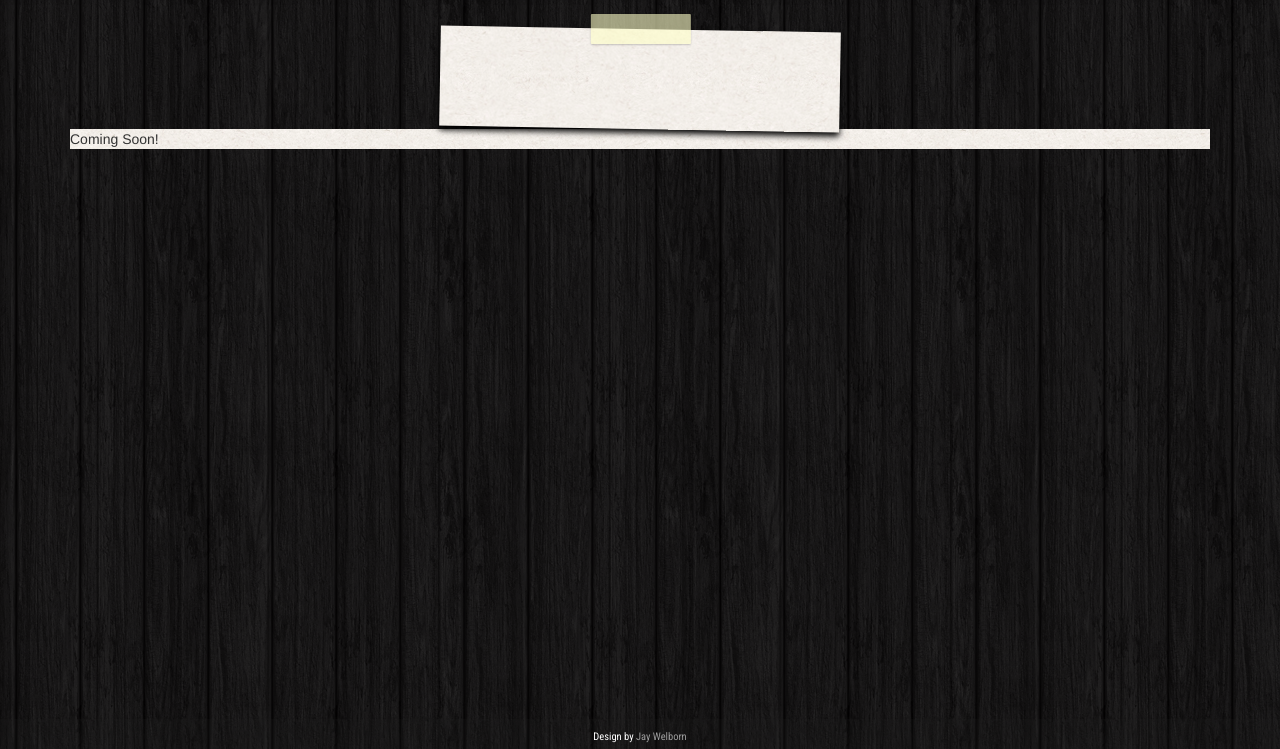
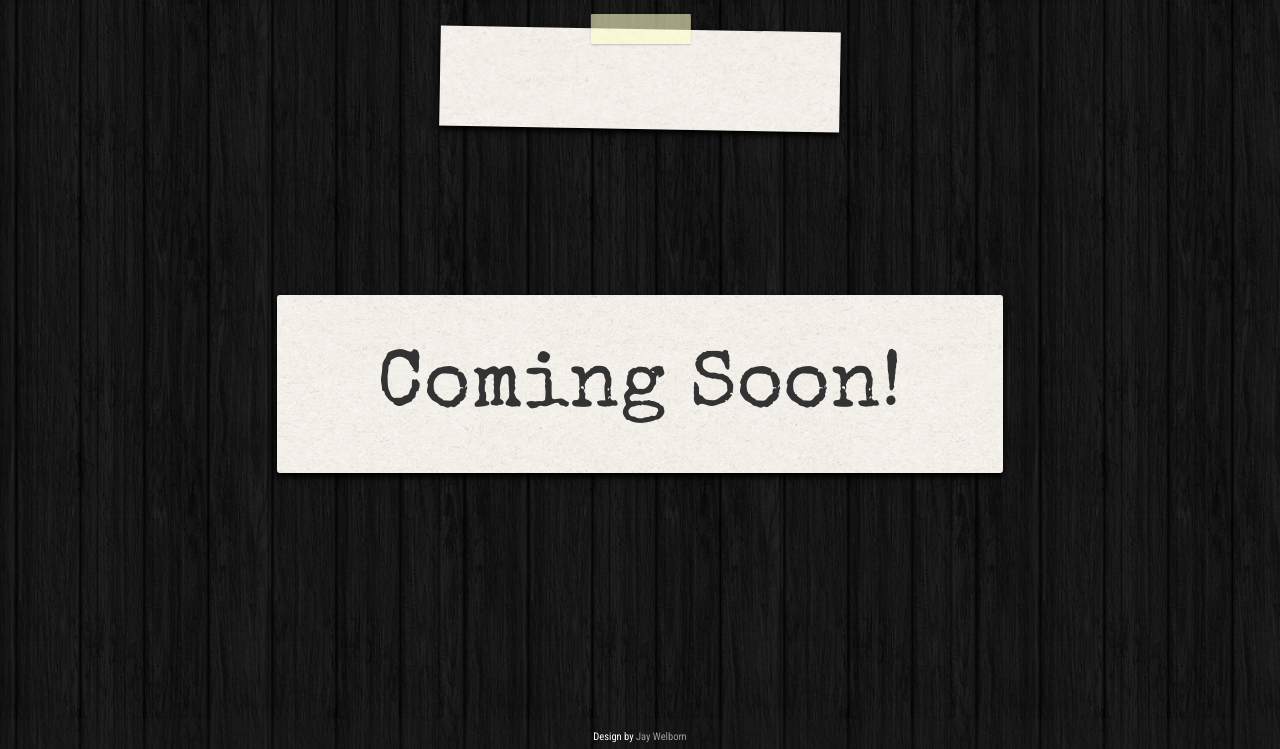
Before and after one commit to JayWelborn/chamberlin, a Django app: template chamberlin/listen/templates/listen/index.html in a window 1280 px wide. Shown: the part 51-800 px from the top of the page. Run offline with Django 3.2, Linux system fonts and the light colour scheme; the template is opened without the code that fills it, so the values that code supplies are empty; some libraries are stand-ins or nearby versions.

Commit message:
fix template when no listen object

```diff
--- a/chamberlin/listen/static/listen/list_view.css
+++ b/chamberlin/listen/static/listen/list_view.css
@@ -104,3 +104,22 @@ body {
 .sample audio {
     max-width: 50%;
 }
+
+#coming-soon {
+    display: flex;
+    justify-content: center;
+    align-items: center;
+    height: calc(100vh - 300px);
+    width: 100%;
+    font-family: 'Special Elite', serif;
+}
+
+#coming-soon h1 {
+    font-size: 10vh;
+    padding: 50px 100px 40px 100px;
+    border-radius: 3px;
+    -webkit-box-shadow: 0px 4px 6px rgba(0, 0, 0, 1);
+    -moz-box-shadow: 0px 4px 6px rgba(0, 0, 0, 1);
+    box-shadow: 0px 4px 6px rgba(0, 0, 0, 1);
+    border-radius: 3px
+}
--- a/chamberlin/listen/templates/listen/index.html
+++ b/chamberlin/listen/templates/listen/index.html
@@ -28,6 +28,8 @@
     {% endfor %}
 </div>
 {% else %}
-<div id="coming-soon" style="background-image: url({% static 'home/eggshell.jpg' %})">Coming Soon!</div>
+<div id="coming-soon">
+    <h1 style="background-image: url({% static 'home/eggshell.jpg' %})">Coming Soon!</h1>
+</div>
 {% endif %}
 {% endblock %}
```
